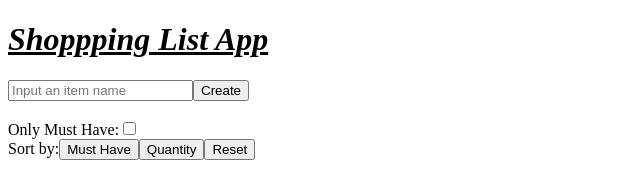
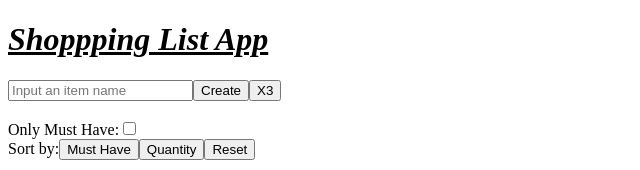
Before and after one commit to Ayzrian/mate-react-core, a React (Vite) app in the folder react-shopping-list/: page / in a window 1280 px wide. Shown: the top 170 px of the page, without its empty margins (0-640 px from the left). Built offline with nearby package versions, Linux system fonts and the light colour scheme.

Commit message:
How to update component state with a function

```diff
--- a/react-shopping-list/src/App.jsx
+++ b/react-shopping-list/src/App.jsx
@@ -19,7 +19,7 @@ function App() {
   const [sortBy, setSortBy] = useState('');
 
   const handleSubmit = (item) => {
-    setList([...list, { ...item, id: Math.floor(Math.random() * 100000) + 1, quantity: 1 }]);
+    setList((list) => [...list, { ...item, id: Math.floor(Math.random() * 100000) + 1, quantity: 1 }]);
   }
 
   const handleItemDelete = (itemId) => {
--- a/react-shopping-list/src/components/ShoppingListForm/ShoppingListForm.jsx
+++ b/react-shopping-list/src/components/ShoppingListForm/ShoppingListForm.jsx
@@ -13,10 +13,20 @@ export function ShoppingListForm({ onSubmit }) {
         setName("")
     }
 
+    const handleX3Click = () => {
+        onSubmit({ name })
+        onSubmit({ name })
+        onSubmit({ name })
+        setName("")
+    }
+
     return (<div>
         <input value={name} onChange={handleChange} type="text" placeholder="Input an item name"/>
         <button onClick={handleCreateClick}>
             Create
         </button>
+        <button onClick={handleX3Click}>
+            X3
+        </button>
     </div>)
 }
```
